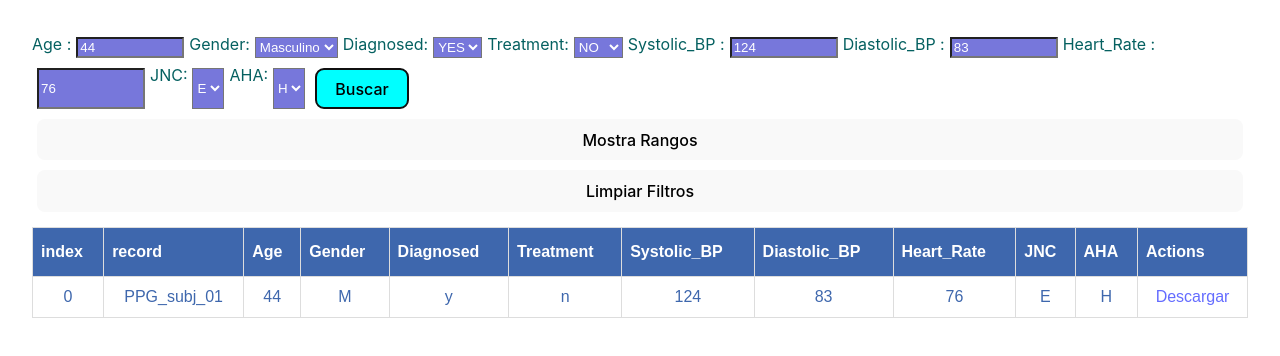
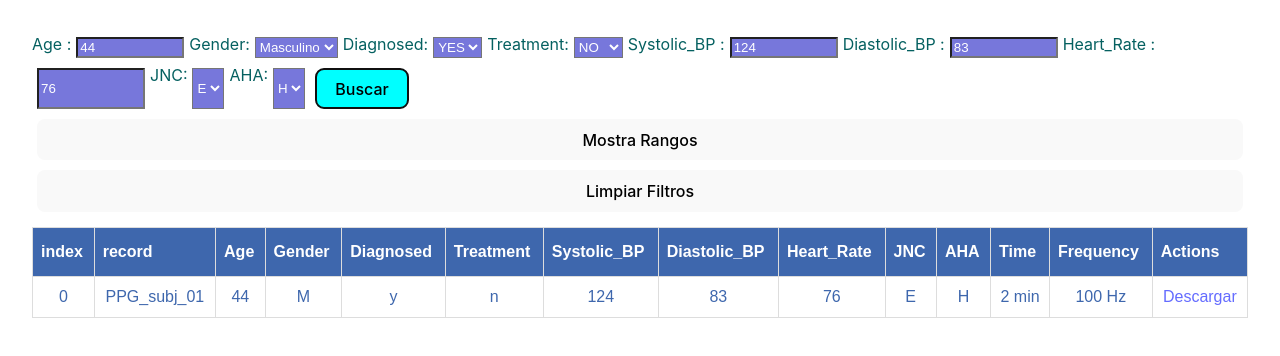
Before and after one commit to davidramosd/filter2, a React (Vite) app: page / in a window 1280 px wide. Both pictures are taken after a click on the button "Buscar". Shown: the top 356 px of the page. Built offline with nearby package versions, Linux system fonts and the light colour scheme.

Commit message:
new columns

```diff
--- a/src/App.jsx
+++ b/src/App.jsx
@@ -274,6 +274,8 @@ function App() {
             <th>Heart_Rate</th>
             <th>JNC</th>
             <th>AHA</th>
+            <th>Time</th>
+            <th>Frequency</th>
             <th>Actions</th>
           </tr>
         </thead>
@@ -295,6 +297,8 @@ function App() {
               <td> {item.Heart_Rate} </td>
               <td>{item.JNC}</td>
               <td>{item.AHA}</td>
+              <td>{item.duration}</td>
+              <td>{item.fs}</td>
               {/* <td><a href={`src/assets/doc/${item.record}.mat`} download> Descargar </a></td> */}
               <td><a href={`doc/${item.record}.mat`} download> Descargar </a></td>
               </tr>
--- a/src/list/document.json
+++ b/src/list/document.json
@@ -10,7 +10,9 @@
           "Diastolic_BP": 83,
           "Heart_Rate": 76,
           "JNC": "E",
-          "AHA": "H"
+          "AHA": "H",
+          "duration": "2 min",
+          "fs": "100 Hz"
         },
         {
           "record": "PPG_subj_02",
@@ -22,7 +24,9 @@
           "Diastolic_BP": 75,
           "Heart_Rate": 84,
           "JNC": "N",
-          "AHA": "N"
+          "AHA": "N",
+          "duration": "2 min",
+          "fs": "100 Hz"
         },
         {
           "record": "PPG_subj_03",
@@ -34,7 +38,9 @@
           "Diastolic_BP": 72,
           "Heart_Rate": 56,
           "JNC": "E",
-          "AHA": "E"
+          "AHA": "E",
+          "duration": "2 min",
+          "fs": "100 Hz"
         },
         {
           "record": "PPG_subj_04",
@@ -46,7 +52,9 @@
           "Diastolic_BP": 75,
           "Heart_Rate": 73,
           "JNC": "E",
-          "AHA": "E"
+          "AHA": "E",
+          "duration": "2 min",
+          "fs": "100 Hz"
         },
         {
           "record": "PPG_subj_05",
@@ -58,7 +66,9 @@
           "Diastolic_BP": 64,
           "Heart_Rate": 86,
           "JNC": "N",
-          "AHA": "N"
+          "AHA": "N",
+          "duration": "2 min",
+          "fs": "100 Hz"
         },
         {
           "record": "PPG_subj_06",
@@ -70,7 +80,9 @@
           "Diastolic_BP": 57,
           "Heart_Rate": 85,
           "JNC": "N",
-          "AHA": "N"
+          "AHA": "N",
+          "duration": "2 min",
+          "fs": "100 Hz"
         },
         {
           "record": "PPG_subj_07",
@@ -82,7 +94,9 @@
           "Diastolic_BP": 94,
           "Heart_Rate": 68,
           "JNC": "H",
-          "AHA": "H"
+          "AHA": "H",
+          "duration": "2 min",
+          "fs": "100 Hz"
         },
         {
           "record": "PPG_subj_08",
@@ -94,7 +108,9 @@
           "Diastolic_BP": 96,
           "Heart_Rate": 58,
           "JNC": "H",
-          "AHA": "H"
+          "AHA": "H",
+          "duration": "2 min",
+          "fs": "100 Hz"
         },
         {
           "record": "PPG_subj_09",
@@ -106,7 +122,9 @@
           "Diastolic_BP": 74,
           "Heart_Rate": 62,
           "JNC": "E",
-          "AHA": "E"
+          "AHA": "E",
+          "duration": "2 min",
+          "fs": "100 Hz"
         },
         {
           "record": "PPG_subj_10",
@@ -118,7 +136,9 @@
           "Diastolic_BP": 71,
           "Heart_Rate": 75,
           "JNC": "N",
-          "AHA": "N"
+          "AHA": "N",
+          "duration": "2 min",
+          "fs": "100 Hz"
         },
         {
           "record": "PPG_subj_11",
@@ -130,7 +150,9 @@
           "Diastolic_BP": 72,
           "Heart_Rate": 75,
           "JNC": "N",
-          "AHA": "N"
+          "AHA": "N",
+          "duration": "2 min",
+          "fs": "100 Hz"
         },
         {
           "record": "PPG_subj_12",
@@ -142,7 +164,9 @@
           "Diastolic_BP": 70,
           "Heart_Rate": 75,
           "JNC": "N",
-          "AHA": "N"
+          "AHA": "N",
+          "duration": "2 min",
+          "fs": "100 Hz"
         },
         {
           "record": "PPG_subj_13",
@@ -154,7 +178,9 @@
           "Diastolic_BP": 87,
           "Heart_Rate": 65,
           "JNC": "H",
-          "AHA": "H"
+          "AHA": "H",
+          "duration": "2 min",
+          "fs": "100 Hz"
         },
         {
           "record": "PPG_subj_14",
@@ -166,7 +192,9 @@
           "Diastolic_BP": 90,
           "Heart_Rate": 88,
           "JNC": "H",
-          "AHA": "H"
+          "AHA": "H",
+          "duration": "2 min",
+          "fs": "100 Hz"
         },
         {
           "record": "PPG_subj_15",
@@ -178,7 +206,9 @@
           "Diastolic_BP": 65,
           "Heart_Rate": 97,
           "JNC": "N",
-          "AHA": "N"
+          "AHA": "N",
+          "duration": "2 min",
+          "fs": "100 Hz"
         },
         {
           "record": "PPG_subj_16",
@@ -190,7 +220,9 @@
           "Diastolic_BP": 109,
           "Heart_Rate": 100,
           "JNC": "H",
-          "AHA": "H"
+          "AHA": "H",
+          "duration": "2 min",
+          "fs": "100 Hz"
         },
         {
           "record": "PPG_subj_17",
@@ -202,7 +234,9 @@
           "Diastolic_BP": 81,
           "Heart_Rate": 77,
           "JNC": "E",
-          "AHA": "H"
+          "AHA": "H",
+          "duration": "2 min",
+          "fs": "100 Hz"
         },
         {
           "record": "PPG_subj_18",
@@ -214,7 +248,9 @@
           "Diastolic_BP": 90,
           "Heart_Rate": 84,
           "JNC": "H",
-          "AHA": "H"
+          "AHA": "H",
+          "duration": "2 min",
+          "fs": "100 Hz"
         },
         {
           "record": "PPG_subj_19",
@@ -226,7 +262,9 @@
           "Diastolic_BP": 68,
           "Heart_Rate": 58,
           "JNC": "N",
-          "AHA": "E"
+          "AHA": "E",
+          "duration": "2 min",
+          "fs": "100 Hz"
         },
         {
           "record": "PPG_subj_20",
@@ -238,7 +276,9 @@
           "Diastolic_BP": 93,
           "Heart_Rate": 62,
           "JNC": "H",
-          "AHA": "H"
+          "AHA": "H",
+          "duration": "2 min",
+          "fs": "100 Hz"
         },
         {
           "record": "PPG_subj_21",
@@ -250,7 +290,9 @@
           "Diastolic_BP": 84,
           "Heart_Rate": 62,
           "JNC": "E",
-          "AHA": "H"
+          "AHA": "H",
+          "duration": "2 min",
+          "fs": "100 Hz"
         },
         {
           "record": "PPG_subj_22",
@@ -262,7 +304,9 @@
           "Diastolic_BP": 60,
           "Heart_Rate": 53,
           "JNC": "N",
-          "AHA": "N"
+          "AHA": "N",
+          "duration": "2 min",
+          "fs": "100 Hz"
         },
         {
           "record": "PPG_subj_23",
@@ -274,7 +318,9 @@
           "Diastolic_BP": 82,
           "Heart_Rate": 71,
           "JNC": "E",
-          "AHA": "H"
+          "AHA": "H",
+          "duration": "2 min",
+          "fs": "100 Hz"
         },
         {
           "record": "PPG_subj_24",
@@ -286,7 +332,9 @@
           "Diastolic_BP": 60,
           "Heart_Rate": 78,
           "JNC": "N",
-          "AHA": "N"
+          "AHA": "N",
+          "duration": "2 min",
+          "fs": "100 Hz"
         },
         {
           "record": "PPG_subj_25",
@@ -298,7 +346,9 @@
           "Diastolic_BP": 60,
           "Heart_Rate": 72,
           "JNC": "N",
-          "AHA": "N"
+          "AHA": "N",
+          "duration": "2 min",
+          "fs": "100 Hz"
         },
         {
           "record": "PPG_subj_26",
@@ -310,7 +360,9 @@
           "Diastolic_BP": 90,
           "Heart_Rate": 69,
           "JNC": "H",
-          "AHA": "H"
+          "AHA": "H",
+          "duration": "2 min",
+          "fs": "100 Hz"
         },
         {
           "record": "PPG_subj_27",
@@ -322,7 +374,9 @@
           "Diastolic_BP": 97,
           "Heart_Rate": 69,
           "JNC": "H",
-          "AHA": "H"
+          "AHA": "H",
+          "duration": "2 min",
+          "fs": "100 Hz"
         },
         {
           "record": "PPG_subj_28",
@@ -334,7 +388,9 @@
           "Diastolic_BP": 78,
           "Heart_Rate": 70,
           "JNC": "N",
-          "AHA": "E"
+          "AHA": "E",
+          "duration": "2 min",
+          "fs": "100 Hz"
         },
         {
           "record": "PPG_subj_29",
@@ -346,7 +402,9 @@
           "Diastolic_BP": 83,
           "Heart_Rate": 76,
           "JNC": "E",
-          "AHA": "H"
+          "AHA": "H",
+          "duration": "2 min",
+          "fs": "100 Hz"
         },
         {
           "record": "PPG_subj_30",
@@ -358,7 +416,9 @@
           "Diastolic_BP": 78,
           "Heart_Rate": 72,
           "JNC": "N",
-          "AHA": "N"
+          "AHA": "N",
+          "duration": "2 min",
+          "fs": "100 Hz"
         },
         {
           "record": "PPG_subj_31",
@@ -370,7 +430,9 @@
           "Diastolic_BP": 82,
           "Heart_Rate": 72,
           "JNC": "E",
-          "AHA": "H"
+          "AHA": "H",
+          "duration": "2 min",
+          "fs": "100 Hz"
         },
         {
           "record": "PPG_subj_32",
@@ -382,7 +444,9 @@
           "Diastolic_BP": 79,
           "Heart_Rate": 68,
           "JNC": "E",
-          "AHA": "E"
+          "AHA": "E",
+          "duration": "2 min",
+          "fs": "100 Hz"
         },
         {
           "record": "PPG_subj_33",
@@ -394,7 +458,9 @@
           "Diastolic_BP": 75,
           "Heart_Rate": 78,
           "JNC": "E",
-          "AHA": "E"
+          "AHA": "E",
+          "duration": "2 min",
+          "fs": "100 Hz"
         },
         {
           "record": "PPG_subj_34",
@@ -406,7 +472,9 @@
           "Diastolic_BP": 87,
           "Heart_Rate": 80,
           "JNC": "E",
-          "AHA": "H"
+          "AHA": "H",
+          "duration": "2 min",
+          "fs": "100 Hz"
         },
         {
           "record": "PPG_subj_35",
@@ -418,7 +486,9 @@
           "Diastolic_BP": 88,
           "Heart_Rate": 84,
           "JNC": "H",
-          "AHA": "H"
+          "AHA": "H",
+          "duration": "2 min",
+          "fs": "100 Hz"
         },
         {
           "record": "PPG_subj_36",
@@ -430,7 +500,9 @@
           "Diastolic_BP": 72,
           "Heart_Rate": 81,
           "JNC": "E",
-          "AHA": "E"
+          "AHA": "E",
+          "duration": "2 min",
+          "fs": "100 Hz"
         },
         {
           "record": "PPG_subj_37",
@@ -442,7 +514,9 @@
           "Diastolic_BP": 80,
           "Heart_Rate": 83,
           "JNC": "E",
-          "AHA": "H"
+          "AHA": "H",
+          "duration": "2 min",
+          "fs": "100 Hz"
         },
         {
           "record": "PPG_subj_38",
@@ -454,7 +528,9 @@
           "Diastolic_BP": 87,
           "Heart_Rate": 68,
           "JNC": "E",
-          "AHA": "H"
+          "AHA": "H",
+          "duration": "2 min",
+          "fs": "100 Hz"
         },
         {
           "record": "PPG_subj_39",
@@ -466,7 +542,9 @@
           "Diastolic_BP": 83,
           "Heart_Rate": 90,
           "JNC": "E",
-          "AHA": "H"
+          "AHA": "H",
+          "duration": "2 min",
+          "fs": "100 Hz"
         },
         {
           "record": "PPG_subj_40",
@@ -478,7 +556,9 @@
           "Diastolic_BP": 79,
           "Heart_Rate": 106,
           "JNC": "N",
-          "AHA": "N"
+          "AHA": "N",
+          "duration": "2 min",
+          "fs": "100 Hz"
         },
         {
           "record": "PPG_subj_41",
@@ -490,7 +570,9 @@
           "Diastolic_BP": 91,
           "Heart_Rate": 54,
           "JNC": "H",
-          "AHA": "H"
+          "AHA": "H",
+          "duration": "2 min",
+          "fs": "100 Hz"
         },
         {
           "record": "PPG_subj_42",
@@ -502,7 +584,9 @@
           "Diastolic_BP": 86,
           "Heart_Rate": 68,
           "JNC": "H",
-          "AHA": "H"
+          "AHA": "H",
+          "duration": "2 min",
+          "fs": "100 Hz"
         },
         {
           "record": "PPG_subj_43",
@@ -514,7 +598,9 @@
           "Diastolic_BP": 96,
           "Heart_Rate": 65,
           "JNC": "H",
-          "AHA": "H"
+          "AHA": "H",
+          "duration": "2 min",
+          "fs": "100 Hz"
         },
         {
           "record": "PPG_subj_44",
@@ -526,7 +612,9 @@
           "Diastolic_BP": 93,
           "Heart_Rate": 62,
           "JNC": "H",
-          "AHA": "H"
+          "AHA": "H",
+          "duration": "2 min",
+          "fs": "100 Hz"
         },
         {
           "record": "PPG_subj_45",
@@ -538,7 +626,9 @@
           "Diastolic_BP": 90,
           "Heart_Rate": 69,
           "JNC": "H",
-          "AHA": "H"
+          "AHA": "H",
+          "duration": "2 min",
+          "fs": "100 Hz"
         },
         {
           "record": "PPG_subj_46",
@@ -550,7 +640,9 @@
           "Diastolic_BP": 90,
           "Heart_Rate": 69,
           "JNC": "H",
-          "AHA": "H"
+          "AHA": "H",
+          "duration": "2 min",
+          "fs": "100 Hz"
         },
         {
           "record": "PPG_subj_47",
@@ -562,7 +654,9 @@
           "Diastolic_BP": 75,
           "Heart_Rate": 86,
           "JNC": "N",
-          "AHA": "N"
+          "AHA": "N",
+          "duration": "2 min",
+          "fs": "100 Hz"
         },
         {
           "record": "PPG_subj_48",
@@ -574,7 +668,9 @@
           "Diastolic_BP": 68,
           "Heart_Rate": 97,
           "JNC": "N",
-          "AHA": "N"
+          "AHA": "N",
+          "duration": "2 min",
+          "fs": "100 Hz"
         },
         {
           "record": "PPG_subj_49",
@@ -586,7 +682,9 @@
           "Diastolic_BP": 62,
           "Heart_Rate": 72,
           "JNC": "N",
-          "AHA": "N"
+          "AHA": "N",
+          "duration": "2 min",
+          "fs": "100 Hz"
         },
         {
           "record": "PPG_subj_50",
@@ -598,7 +696,9 @@
           "Diastolic_BP": 74,
           "Heart_Rate": 81,
           "JNC": "N",
-          "AHA": "N"
+          "AHA": "N",
+          "duration": "2 min",
+          "fs": "100 Hz"
         },
         {
           "record": "PPG_subj_51",
@@ -610,7 +710,9 @@
           "Diastolic_BP": 75,
           "Heart_Rate": 83,
           "JNC": "N",
-          "AHA": "N"
+          "AHA": "N",
+          "duration": "2 min",
+          "fs": "100 Hz"
         },
         {
           "record": "PPG_subj_52",
@@ -622,7 +724,9 @@
           "Diastolic_BP": 72,
           "Heart_Rate": 75,
           "JNC": "E",
-          "AHA": "E"
+          "AHA": "E",
+          "duration": "2 min",
+          "fs": "100 Hz"
         },
         {
           "record": "PPG_subj_53",
@@ -634,7 +738,9 @@
           "Diastolic_BP": 75,
           "Heart_Rate": 75,
           "JNC": "E",
-          "AHA": "E"
+          "AHA": "E",
+          "duration": "2 min",
+          "fs": "100 Hz"
         },
         {
           "record": "PPG_subj_54",
@@ -646,7 +752,9 @@
           "Diastolic_BP": 85,
           "Heart_Rate": 76,
           "JNC": "E",
-          "AHA": "H"
+          "AHA": "H",
+          "duration": "2 min",
+          "fs": "100 Hz"
         },
         {
           "record": "PPG_subj_55",
@@ -658,7 +766,9 @@
           "Diastolic_BP": 83,
           "Heart_Rate": 71,
           "JNC": "E",
-          "AHA": "H"
+          "AHA": "H",
+          "duration": "2 min",
+          "fs": "100 Hz"
         },
         {
           "record": "PPG_subj_56",
@@ -670,7 +780,9 @@
           "Diastolic_BP": 89,
           "Heart_Rate": 78,
           "JNC": "E",
-          "AHA": "H"
+          "AHA": "H",
+          "duration": "2 min",
+          "fs": "100 Hz"
         }
       ]
   }
```
